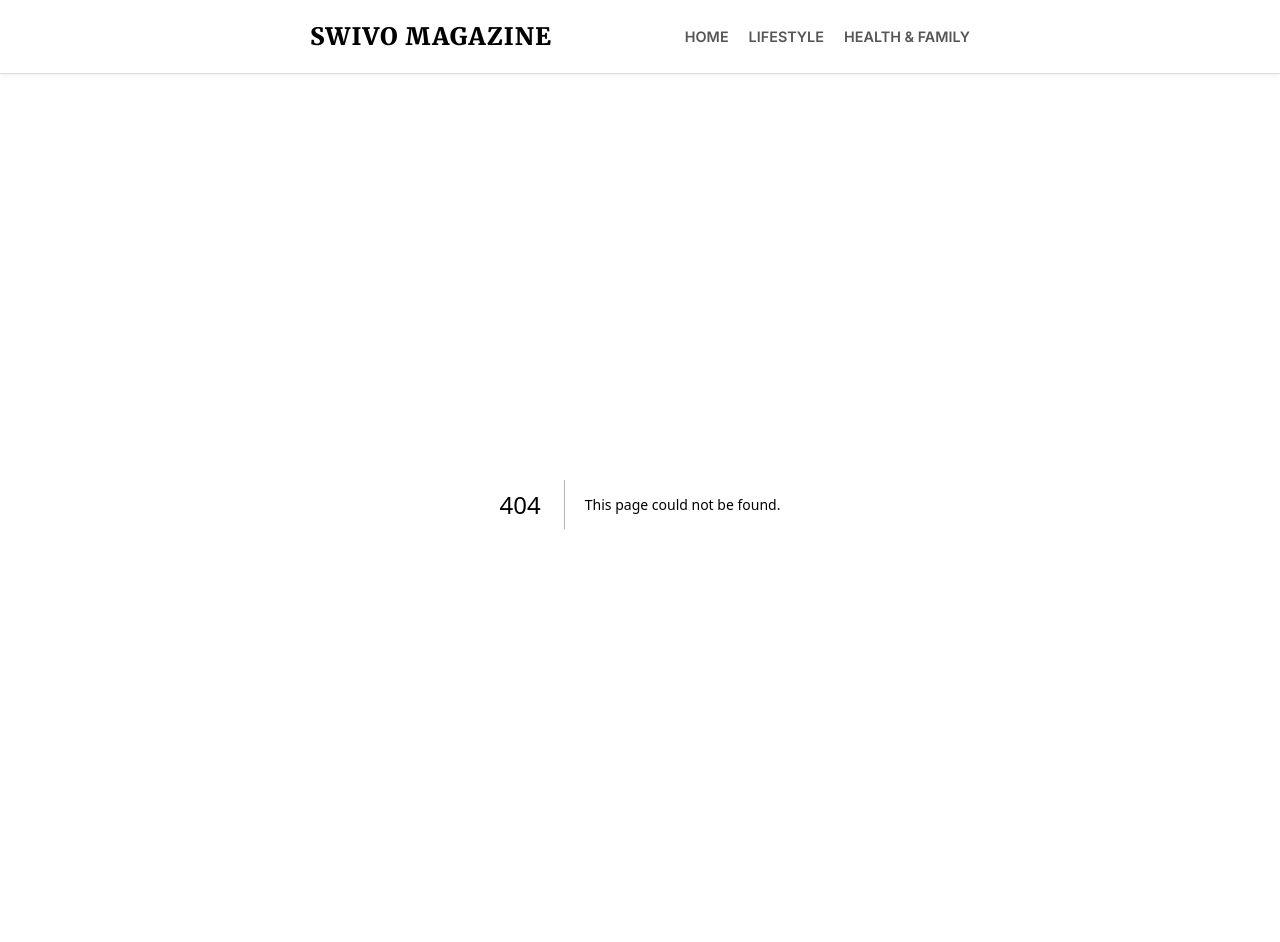
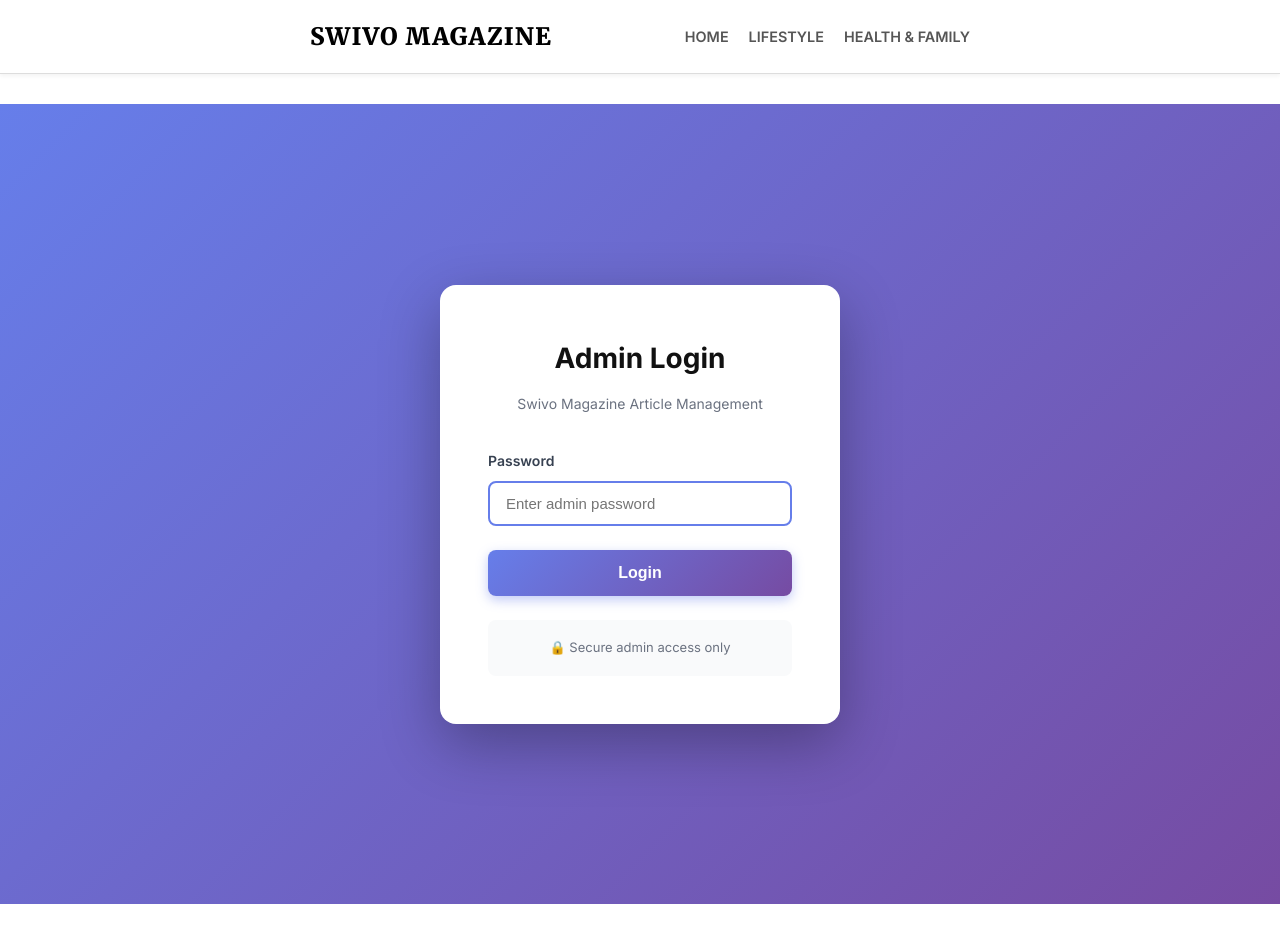
Before and after one commit to eduard-swivo/swivomagic-advertorials, a Next.js app: page /admin/login in a window 1280 px wide. Before the commit this address had no page. Shown: the top 942 px of the page. Built offline with nearby package versions, Linux system fonts and the light colour scheme.

Commit message:
Added password protection for admin pages

```diff
--- /dev/null
+++ b/app/admin/login/page.js
@@ -0,0 +1,154 @@
+'use client';
+
+import { useState } from 'react';
+import { useRouter } from 'next/navigation';
+import '../admin.css';
+
+export default function LoginPage() {
+    const router = useRouter();
+    const [password, setPassword] = useState('');
+    const [error, setError] = useState('');
+    const [loading, setLoading] = useState(false);
+
+    const handleSubmit = async (e) => {
+        e.preventDefault();
+        setError('');
+        setLoading(true);
+
+        try {
+            const res = await fetch('/api/auth/login', {
+                method: 'POST',
+                headers: { 'Content-Type': 'application/json' },
+                body: JSON.stringify({ password })
+            });
+
+            const data = await res.json();
+
+            if (data.success) {
+                router.push('/admin');
+                router.refresh();
+            } else {
+                setError(data.error || 'Invalid password');
+            }
+        } catch (error) {
+            setError('Login failed. Please try again.');
+        } finally {
+            setLoading(false);
+        }
+    };
+
+    return (
+        <div style={{
+            minHeight: '100vh',
+            display: 'flex',
+            alignItems: 'center',
+            justifyContent: 'center',
+            background: 'linear-gradient(135deg, #667eea 0%, #764ba2 100%)',
+            fontFamily: "'Inter', sans-serif"
+        }}>
+            <div style={{
+                background: 'white',
+                padding: '48px',
+                borderRadius: '16px',
+                boxShadow: '0 20px 60px rgba(0,0,0,0.3)',
+                width: '100%',
+                maxWidth: '400px'
+            }}>
+                <div style={{ textAlign: 'center', marginBottom: '32px' }}>
+                    <h1 style={{
+                        fontSize: '28px',
+                        fontWeight: '700',
+                        color: '#111',
+                        marginBottom: '8px'
+                    }}>
+                        Admin Login
+                    </h1>
+                    <p style={{ color: '#6b7280', fontSize: '14px' }}>
+                        Swivo Magazine Article Management
+                    </p>
+                </div>
+
+                <form onSubmit={handleSubmit}>
+                    <div style={{ marginBottom: '24px' }}>
+                        <label style={{
+                            display: 'block',
+                            fontSize: '14px',
+                            fontWeight: '600',
+                            color: '#374151',
+                            marginBottom: '8px'
+                        }}>
+                            Password
+                        </label>
+                        <input
+                            type="password"
+                            value={password}
+                            onChange={(e) => setPassword(e.target.value)}
+                            placeholder="Enter admin password"
+                            required
+                            autoFocus
+                            style={{
+                                width: '100%',
+                                padding: '12px 16px',
+                                border: '2px solid #e5e7eb',
+                                borderRadius: '8px',
+                                fontSize: '15px',
+                                transition: 'border-color 0.2s',
+                                outline: 'none'
+                            }}
+                            onFocus={(e) => e.target.style.borderColor = '#667eea'}
+                            onBlur={(e) => e.target.style.borderColor = '#e5e7eb'}
+                        />
+                    </div>
+
+                    {error && (
+                        <div style={{
+                            background: '#fee2e2',
+                            color: '#991b1b',
+                            padding: '12px 16px',
+                            borderRadius: '8px',
+                            marginBottom: '24px',
+                            fontSize: '14px',
+                            fontWeight: '500'
+                        }}>
+                            {error}
+                        </div>
+                    )}
+
+                    <button
+                        type="submit"
+                        disabled={loading}
+                        style={{
+                            width: '100%',
+                            padding: '14px',
+                            background: loading ? '#9ca3af' : 'linear-gradient(135deg, #667eea 0%, #764ba2 100%)',
+                            color: 'white',
+                            border: 'none',
+                            borderRadius: '8px',
+                            fontSize: '16px',
+                            fontWeight: '600',
+                            cursor: loading ? 'not-allowed' : 'pointer',
+                            transition: 'transform 0.2s',
+                            boxShadow: '0 4px 12px rgba(102, 126, 234, 0.4)'
+                        }}
+                        onMouseOver={(e) => !loading && (e.target.style.transform = 'translateY(-2px)')}
+                        onMouseOut={(e) => e.target.style.transform = 'translateY(0)'}
+                    >
+                        {loading ? 'Logging in...' : 'Login'}
+                    </button>
+                </form>
+
+                <div style={{
+                    marginTop: '24px',
+                    padding: '16px',
+                    background: '#f9fafb',
+                    borderRadius: '8px',
+                    fontSize: '13px',
+                    color: '#6b7280',
+                    textAlign: 'center'
+                }}>
+                    🔒 Secure admin access only
+                </div>
+            </div>
+        </div>
+    );
+}
--- a/package.json
+++ b/package.json
@@ -10,6 +10,7 @@
   },
   "dependencies": {
     "@vercel/postgres": "^0.10.0",
+    "bcryptjs": "^3.0.3",
     "next": "14.2.15",
     "react": "^18",
     "react-dom": "^18"
```
Also changed, not shown: app/admin/page.js (+12 -0 lines), app/api/auth/login/route.js (added, +32 -0 lines), app/api/auth/logout/route.js (added, +14 -0 lines), lib/auth.js (added, +44 -0 lines), middleware.js (added, +31 -0 lines), 1 other file (tests, documents, lock files or other folders).
